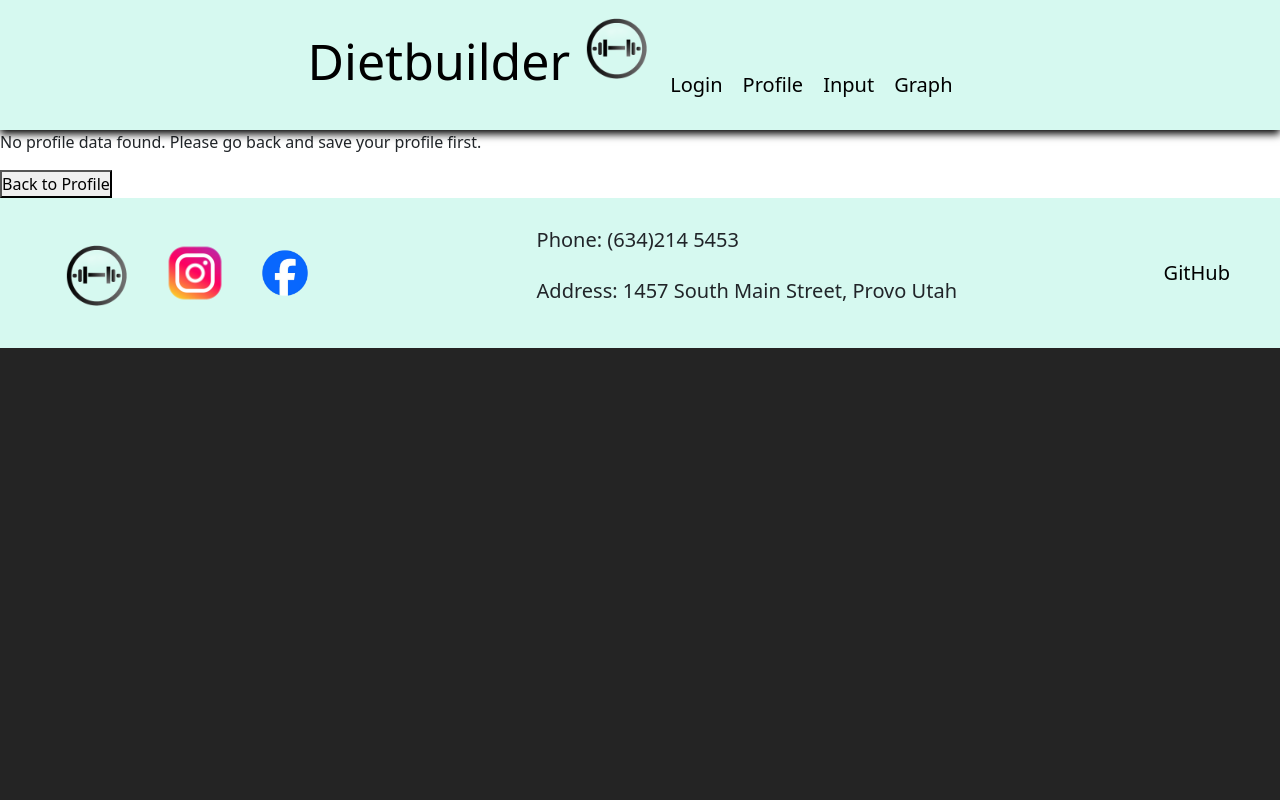
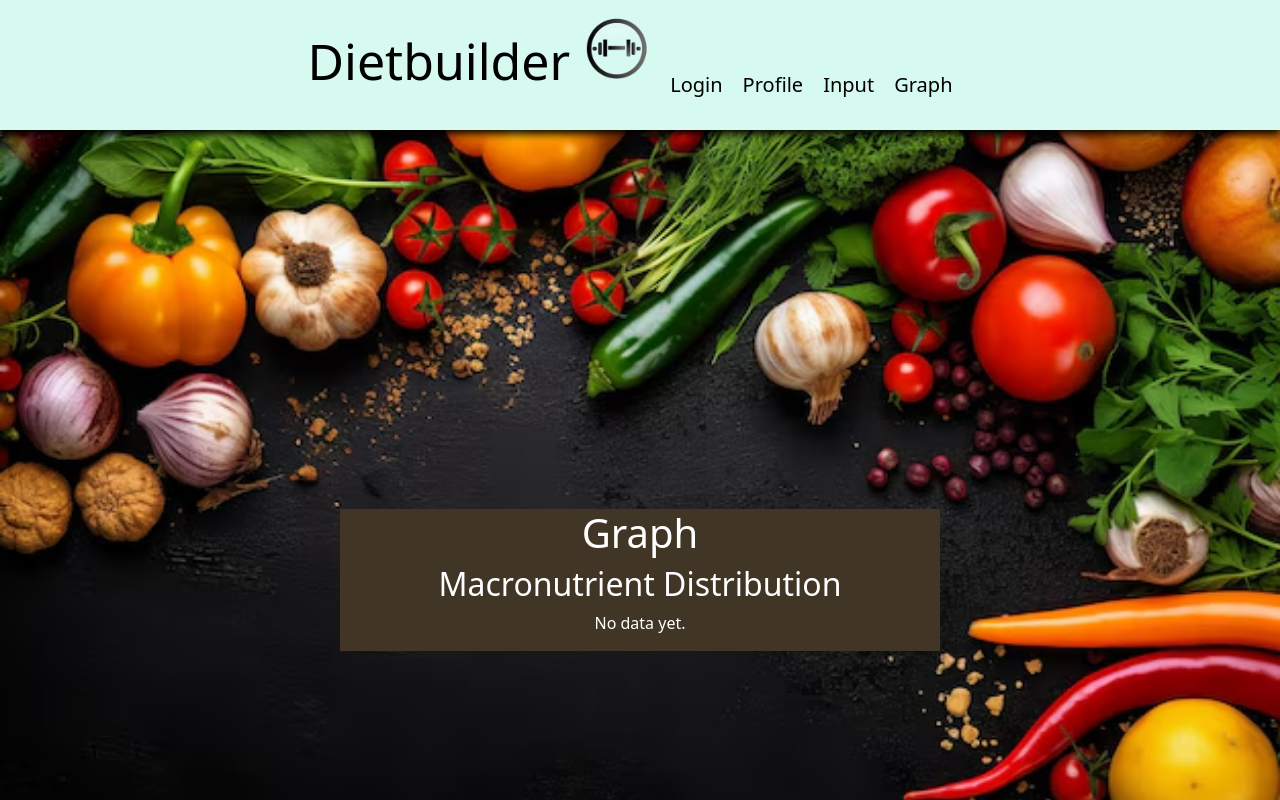
Before and after one commit to githubyuto0919745/startup, a React (Vite) app in the folder startup/: page /graph in a window 1280 px wide. Shown: the top 800 px of the page. Built offline with nearby package versions, Linux system fonts and the light colour scheme.

Commit message:
finished graph

```diff
--- a/startup/src/graph/graph.css
+++ b/startup/src/graph/graph.css
@@ -78,6 +78,8 @@ header {
     flex-direction: column;
     justify-content: center;
     align-items: center;
+    color:white;
+    background-color: rgb(65, 53, 37);
 
     position:relative;
     margin:120px auto 20px;
@@ -91,34 +93,7 @@ header {
     margin-bottom: 30px;
 }
 
-.chat-board{
-    display: flex;
-    flex-direction: column;
-    justify-content: center;
-    align-items: center;
-    position:relative;
-    background-color: rgba(112, 201, 170, 0.9);
-    border-radius: 8px;
-    max-width:500px;
-    width:90%;
-    height:650px;
-    padding:15px;
-    margin:20px auto;
-}
-#textspace{
-    background-color: white;
-    height: 450px;
-    border:1px solid black;
-    border-radius:10px;
-    padding:10px;
-    width:100%;
-    overflow-y:auto;
-    display:flex;
-    flex-direction: column;
-    gap:8px;
-    margin-bottom:50px;
 
-}
 
 
 
--- a/startup/src/graph/graph.jsx
+++ b/startup/src/graph/graph.jsx
@@ -1,29 +1,40 @@
 import React from 'react';
 import './graph.css';
-import {useLocation, useNavigate} from "react-router-dom";
 import {BarChart, Bar, XAxis, YAxis, Tooltip, CartesianGrid, Legend} from "recharts";
 
 
 export default function Graph(){
-    const {state} = useLocation();
-    const navigate = useNavigate();
 
-    if (!state){
-        return (
-            <div className="no-profile-container">
-            <p>No profile data found. Please go back and save your profile first.</p>
-            <button onClick={()=>navigate("/")}>
-                Back to Profile
-                </button>
-            </div>
-        );
-    }
 
-    const charData = [
-        {name:"Protein", value: Number(state.protein) || 0},
-        {name:"Carbs", value: Number(state.carbs) || 0},
-        {name:"Fats", value: Number (state.fats) || 0},
-    ];
+const profileData = JSON.parse(localStorage.getItem("profileData") || "{}");
+const intakeData = JSON.parse(localStorage.getItem("intakeData") || "{}");
+
+ const charData = [
+    {
+        name: "Calories",
+        profile: Number(profileData.tdee) || 0,
+        intake: Number(intakeData.calories) || 0,
+
+    },
+    {
+      name: "Protein",
+      profile: Number(profileData.protein) || 0,
+      intake: Number(intakeData.protein) || 0,
+    },
+    {
+      name: "Carbs",
+      profile: Number(profileData.carbs) || 0,
+      intake: Number(intakeData.carbs) || 0,
+    },
+    {
+      name: "Fats",
+      profile: Number(profileData.fats) || 0,
+      intake: Number(intakeData.fat) || 0,
+    },
+];
+
+const hasData = charData.some(d => d.profile > 0 || d.intake > 0);
+
     return(
 
 
@@ -32,15 +43,19 @@ export default function Graph(){
                 <div className="graph-set">
                     <h1>Graph</h1>
                     <h2> Macronutrient Distribution</h2>
+                    {!hasData?(
+                        <p>No data yet.</p>
+                    ) :(
                     <BarChart width={500} height ={300} data = {charData}>
                         <CartesianGrid strokeDasharray= "3 3" />
                         <XAxis dataKey="name" />
                         <YAxis label ={{ value: 'Grams', angle:-90, position: 'insideLeft'}} />
                         <Tooltip />
                         <Legend />
-                        <Bar dataKey = "value" fill="#82ca9d" />
+                        <Bar dataKey = "profile" fill="#e094acff" />
+                        <Bar dataKey = "intake" fill="#82ca9d" />
                     </BarChart>
-
+                    )}
 
                 </div>
             </div>
--- a/startup/src/input/input.jsx
+++ b/startup/src/input/input.jsx
@@ -37,6 +37,16 @@ export default function Input(){
     const [intakelist, setIntakelist] = useState([]);
     const [quantity, setQuantity] = useState(1);
 
+       const handleSave = ()=> {
+            const totalData = {
+                calories: totals.calories,
+                protein: totals.protein,
+                carbs: totals.carbs,
+                fat: totals.fat
+            };
+            localStorage.setItem("intakeData", JSON.stringify(totalData));
+            alert("Intake saved!");
+       }
 
 
 
@@ -183,7 +193,7 @@ export default function Input(){
                         {/* <string>Goal: </string> {goals.calories} kcal | {goals.protein} g | {goals.carbs} g | {goals.fat} g */}
                     </p>
 
-                    <button type = "button"> Save</button>
+                    <button type = "button" onClick={handleSave}> Save</button>
 
             </div>
         </div>
--- a/startup/src/profile/profile.jsx
+++ b/startup/src/profile/profile.jsx
@@ -1,6 +1,6 @@
 import React, {useState} from 'react';
 import './profile.css';
-import {useNavigate} from "react-router-dom";
+
 
 // import Input from '../input/input';
 
@@ -32,7 +32,7 @@ export default function Profile(){
 
     const [activity, setActivity] = useState("Moderately Active (3-5 days/week)");
     const [goal, setGoal] = useState("Maintain");
-    const navigate = useNavigate();
+
 
 
     const handleSave = () =>{
@@ -48,7 +48,8 @@ export default function Profile(){
             bmi: calculateBMI(),
         };
 
-        navigate("/graph", {state: data});
+        localStorage.setItem("profileData", JSON.stringify(data));
+        alert("Profile is saved!!");
     };
 
     const calculateFats = () =>{
```
